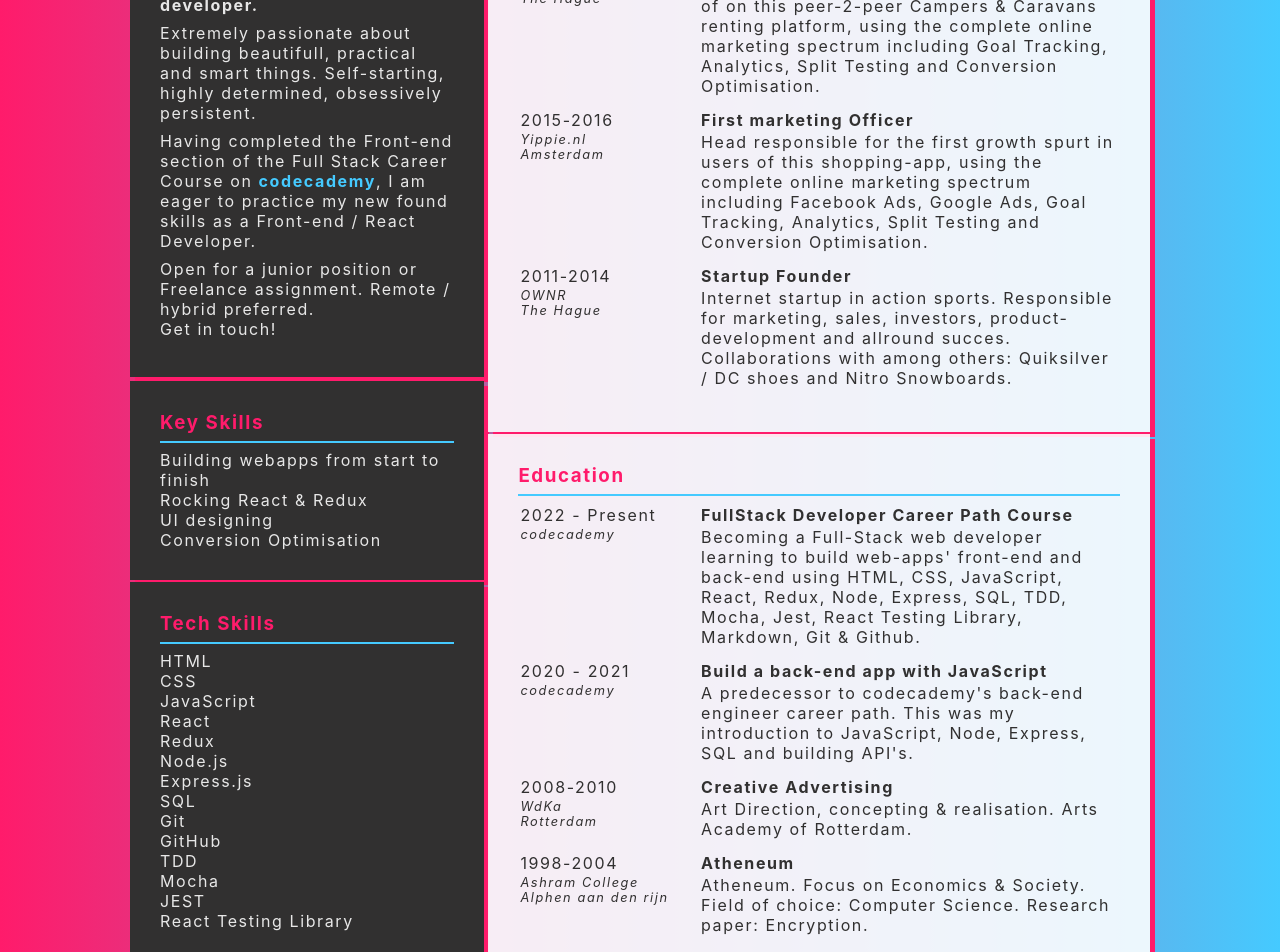
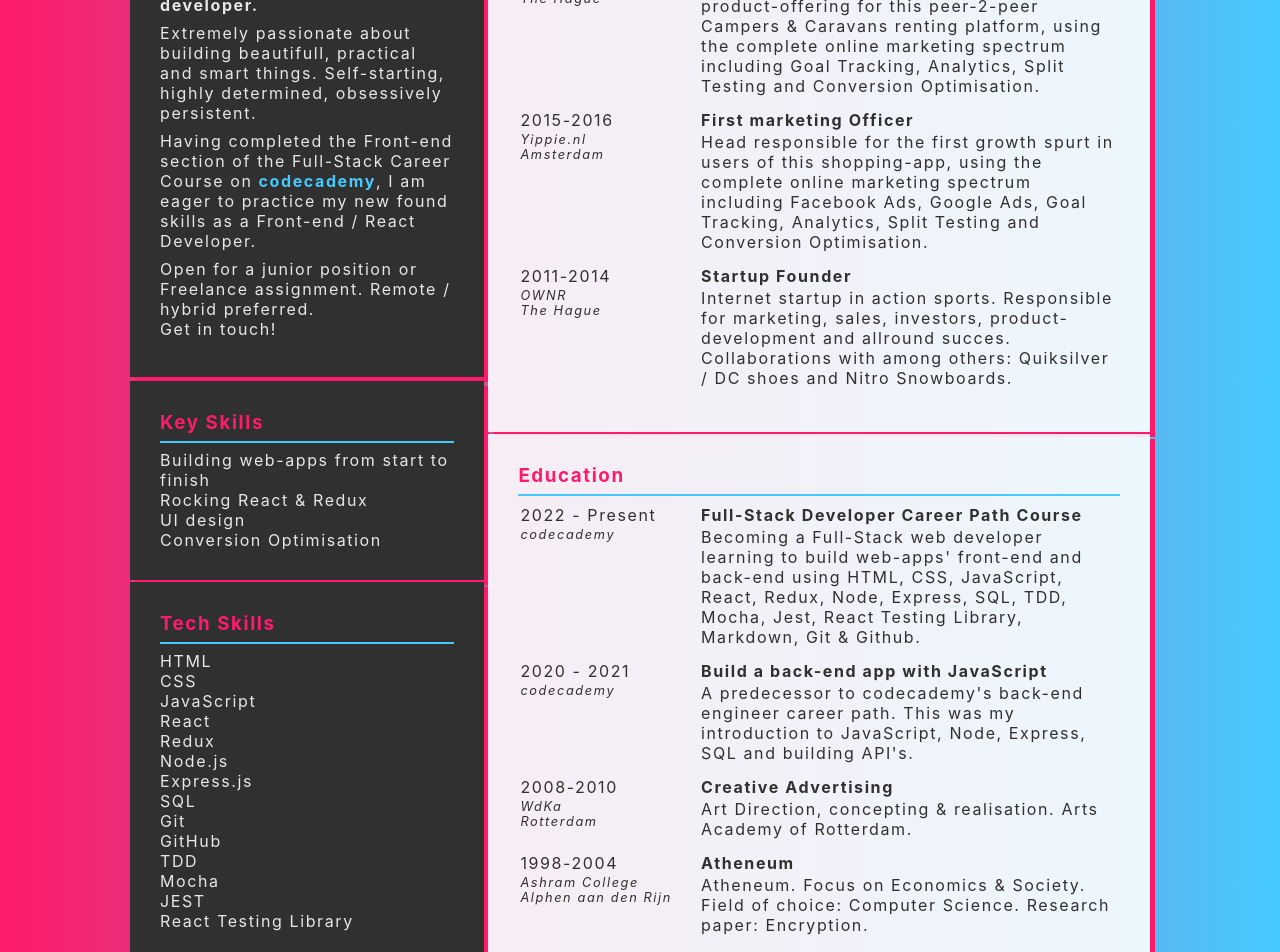
Before and after one commit to arejasverduras/resume, a React (Create React App) app: page / in a window 1280 px wide. Shown: the part 640-1592 px from the top of the page. Built offline with nearby package versions, Linux system fonts and the light colour scheme.

Commit message:
tweak spelling in content

```diff
--- a/src/data.js
+++ b/src/data.js
@@ -43,7 +43,7 @@ export const profileData = {
         company: 'Camptoo.nl',
         location: 'The Hague',
         descriptionNL: 'Hoofverantwoordelijk voor de groei van het aanbod van campers & caravans op dit peer-2-peer platform, gebruikmakend van het volledige online marketing spectrum gebasseerd op tracking & data analyse. Analytics, Split Testing, Conversion optimisation.',
-        description: 'Head responsible for the growth of the offer of on this peer-2-peer Campers & Caravans renting platform, using the complete online marketing spectrum including Goal Tracking, Analytics, Split Testing and Conversion Optimisation.'
+        description: 'Head responsible for the growth of the product-offering for this peer-2-peer Campers & Caravans renting platform, using the complete online marketing spectrum including Goal Tracking, Analytics, Split Testing and Conversion Optimisation.'
 
     },
 
@@ -71,7 +71,7 @@ export const profileData = {
         period: '2022 - Present',
         company: 'codecademy',
         location: '',
-        title: 'FullStack Developer Career Path Course',
+        title: 'Full-Stack Developer Career Path Course',
         description: "Becoming a Full-Stack web developer learning to build web-apps' front-end and back-end using HTML, CSS, JavaScript, React, Redux, Node, Express, SQL, TDD, Mocha, Jest, React Testing Library, Markdown, Git & Github."
     },
     {
@@ -94,7 +94,7 @@ export const profileData = {
         type: 'education',
         period: '1998-2004',
         company: 'Ashram College',
-        location: 'Alphen aan den rijn',
+        location: 'Alphen aan den Rijn',
         title: 'Atheneum',
         descriptionNL: 'Atheneum. Richting Economie & Maatschappij. Keuzevak Informatica. Profielwerkstuk: Encryptie',
         description: 'Atheneum. Focus on Economics & Society. Field of choice: Computer Science. Research paper: Encryption.'
@@ -120,14 +120,14 @@ export const profileData = {
     summary: <>
     <p><b>Startup founder turned developer.</b></p>
     <p>Extremely passionate about building beautifull, practical and smart things. Self-starting, highly determined, obsessively persistent.</p>
-    <p>Having completed the Front-end section of the Full Stack Career Course on <a href="https://www.codecademy.com/learn/paths/full-stack-engineer-career-path">codecademy</a>, I am eager to practice my new found skills as a Front-end / React Developer. </p>
+    <p>Having completed the Front-end section of the Full-Stack Career Course on <a href="https://www.codecademy.com/learn/paths/full-stack-engineer-career-path">codecademy</a>, I am eager to practice my new found skills as a Front-end / React Developer. </p>
     <p>Open for a junior position or Freelance assignment. Remote / hybrid preferred. <br/>Get in touch!</p>
 </>,
     summary3: '"To work passionately on challenging projects, living all around the world,  "',
     summary4: `Currently studying to become a Full-Stack Developer on codecademy. Having completed the Front-end section, I am looking to find a junior position as a Front-end / React Developer where i can apply and practice my new found skills. `,
     summary1: '"To become a Full-Stack Developer, working on Interesting projects, developing"',
 
-    keySkills: ['Building webapps from start to finish','Rocking React & Redux','UI designing','Conversion Optimisation'],
+    keySkills: ['Building web-apps from start to finish','Rocking React & Redux','UI design','Conversion Optimisation'],
     techSkills: ['HTML', 'CSS', 'JavaScript','React','Redux','Node.js','Express.js','SQL','Git','GitHub','TDD','Mocha','JEST','React Testing Library'],
     mktSkills: ['Google Analytics','Goal Tracking','Growth Hacking Principles','Split Testing','Conversion Optimalisation','Google Adwords','Facebook Ads'],
     addSkills: ['Adobe Creative Suite','Google Sketchup'],
```
